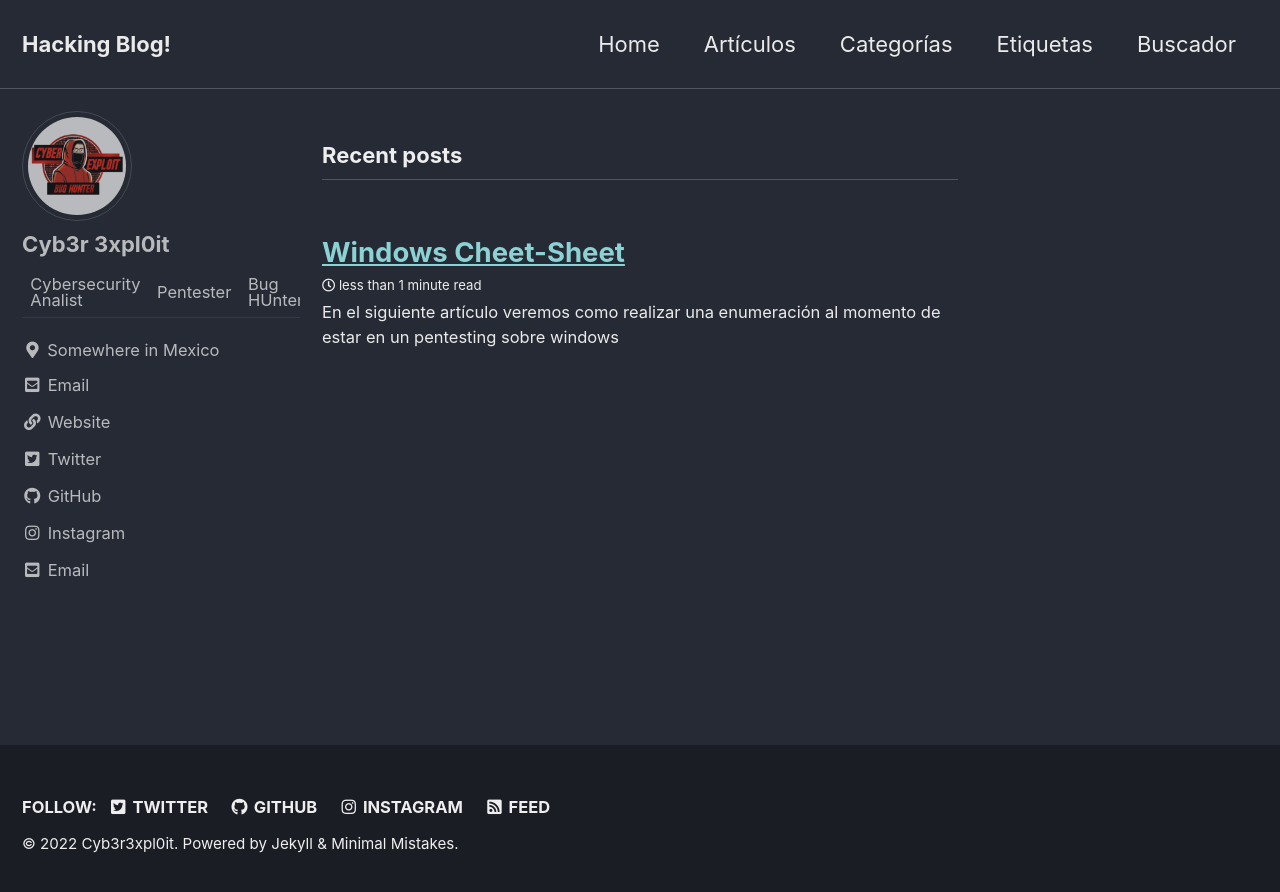
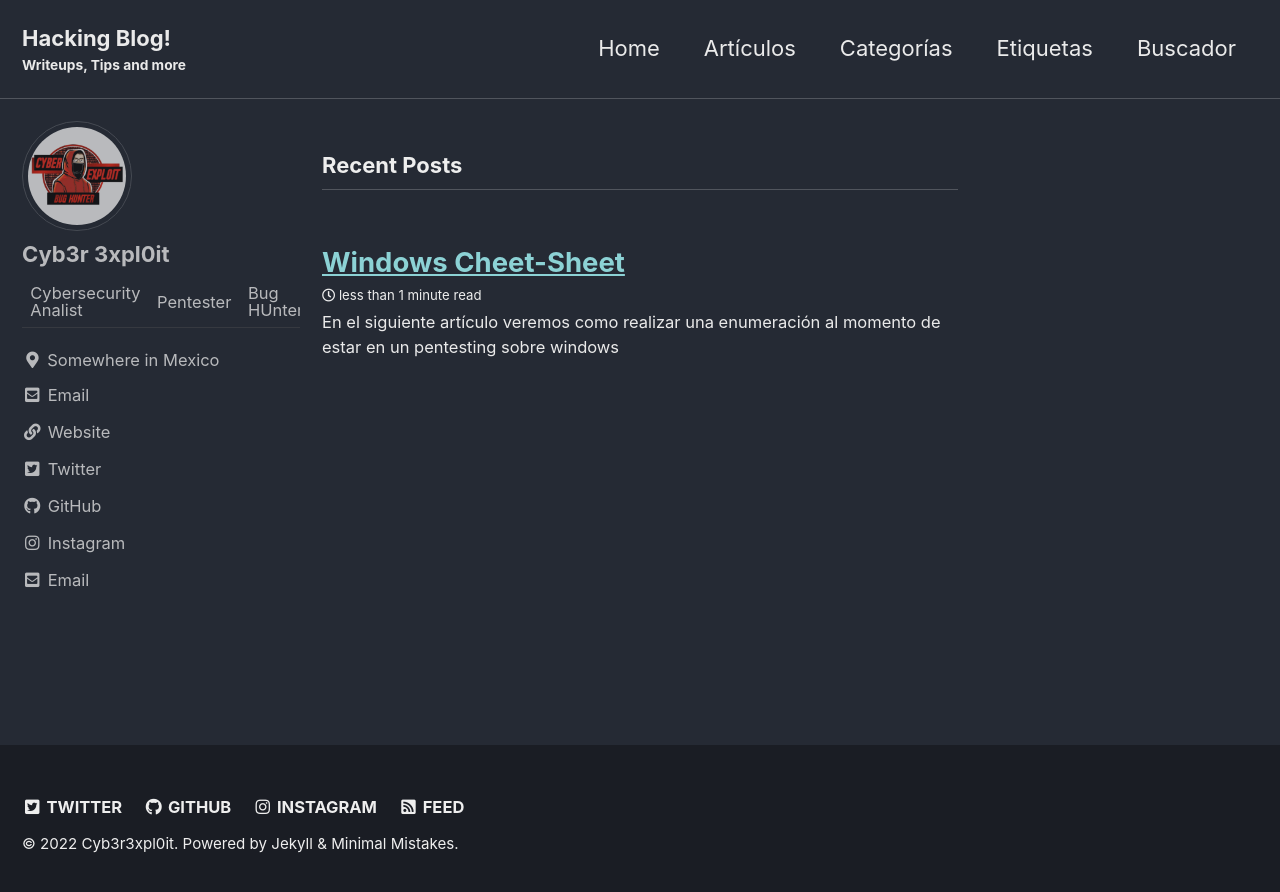
Before and after one commit to cyb3r3xpl0it/cyb3r3xpl0it.github.io, a Jekyll site: the page built from index.html, in a window 1280 px wide. Shown: the top 892 px of the page. Built offline with Jekyll 4.4.1, drawn with Linux system fonts in a browser that asks for light colours; cached includes are drawn as plain includes; the list of posts is cut into pages by our own code.

Commit message:
buymeacoffee

```diff
--- a/_config.yml
+++ b/_config.yml
@@ -15,10 +15,10 @@ remote_theme             : "mmistakes/minimal-mistakes"
 minimal_mistakes_skin    : "dark"  # "air", "aqua", "contrast", "dark", "dirt", "neon", "mint", "plum", "sunrise"
 
 # Site Settings
-locale                   : "en-US"
+locale                   : "es-MX"
 title                    : "Hacking Blog!"
 title_separator          : "-"
-subtitle                 : # site tagline that appears below site title in masthead
+subtitle                 : "Writeups, Tips and more" # site tagline that appears below site title in masthead
 name                     : "Cyb3r3xpl0it"
 description              : "An amazing website."
 url                      : "https://cyb3r3xpl0it.github.io" # the base hostname & protocol for your site e.g. "https://mmistakes.github.io"
@@ -79,7 +79,7 @@ baidu_site_verification  :
 
 # Social Sharing
 twitter:
-  username               :
+  username               : "cyb3r3xpl0it"
 facebook:
   username               :
   app_id                 :
--- a/_includes/footer/custom.html
+++ b/_includes/footer/custom.html
@@ -1,3 +1,3 @@
 <!-- start custom footer snippets -->
-
+<script data-name="BMC-Widget" data-cfasync="false" src="https://cdnjs.buymeacoffee.com/1.0.0/widget.prod.min.js" data-id="cyb3r3xpl0it" data-description="Support me on Buy me a coffee!" data-message="Thank you for visiting. You can now buy me a coffee" data-color="#5F7FFF" data-position="Right" data-x_margin="18" data-y_margin="18"></script>
 <!-- end custom footer snippets -->
```
Also changed, not shown: favicon.ico.
